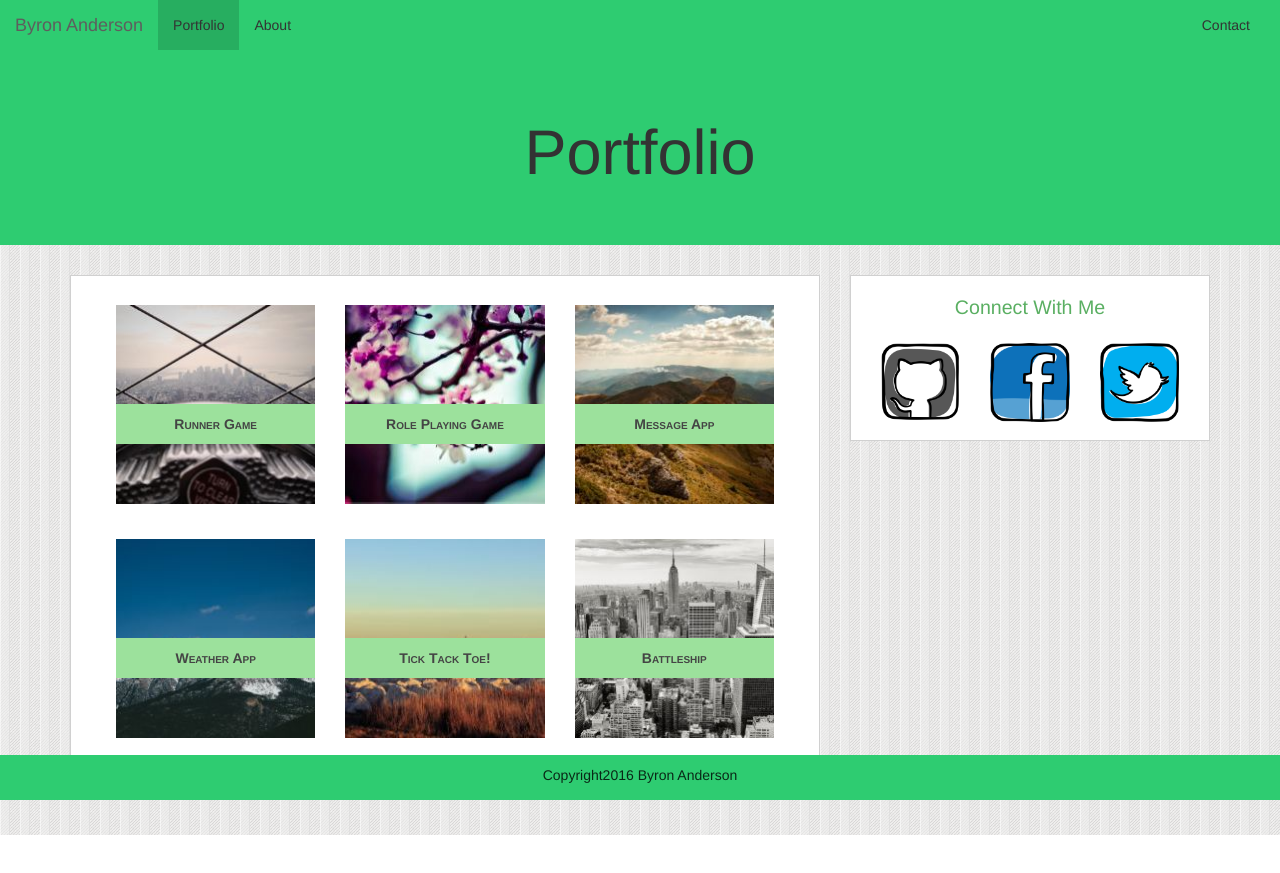
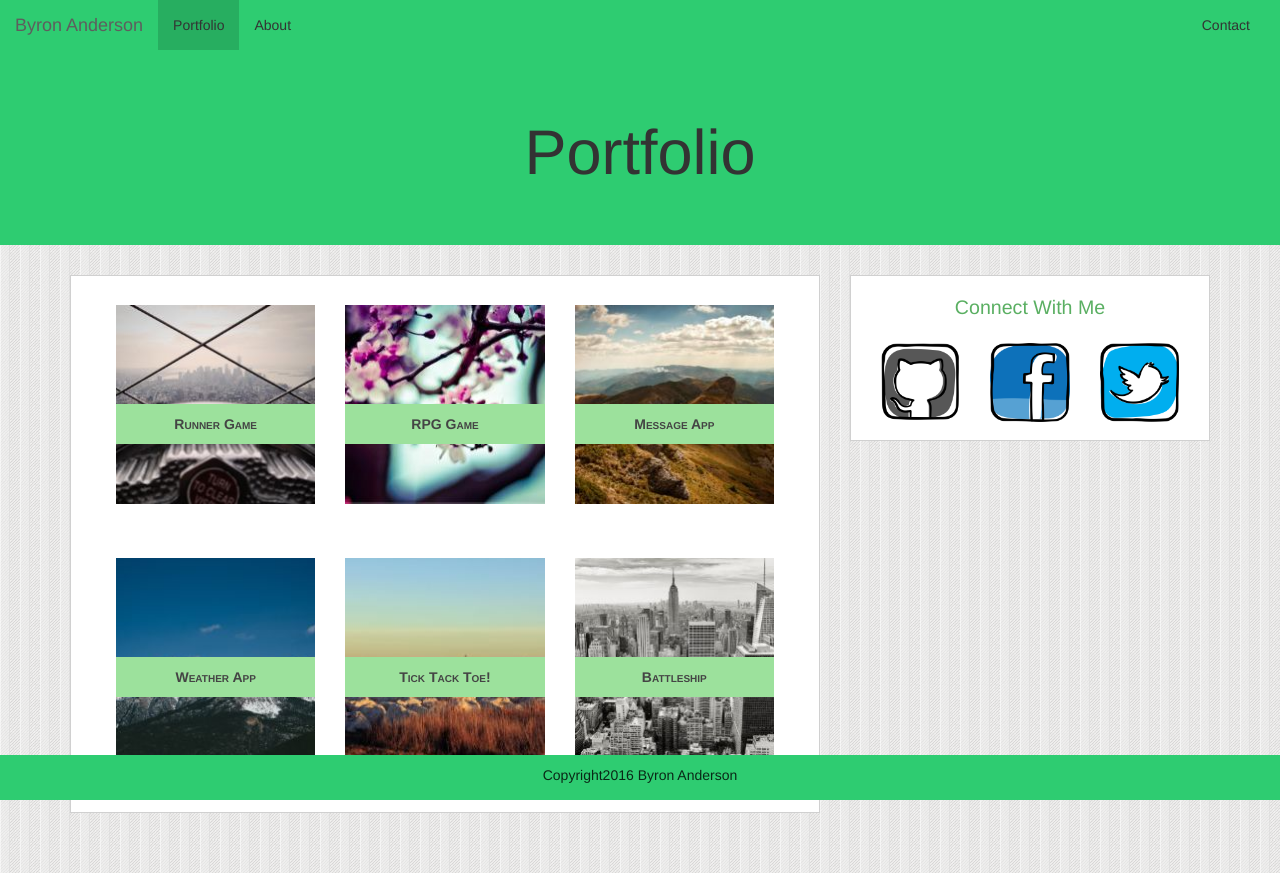
Before and after one commit to Clearkeyboard/Bootstrap-Portfolio, a plain HTML site: page Portfolio.html in a window 1280 px wide. Before the commit the page ends 835 px from the top, so only its background shows below. Drawn offline with Linux system fonts and the light colour scheme.

Commit message:
Final Sizing adjustments

```diff
--- a/Portfolio.html
+++ b/Portfolio.html
@@ -43,27 +43,27 @@
 			<div id="wrapper">
 				<div id="portfolio">
 					<div class="col-xs-12">
-					<div class="col-xs-12 col-ms-5 col-ms-offset-1 col-md-offset-0 col-sm-4 col-md-4" id="portwrap">
+					<div class="col-xs-12 col-ms-6 col-sm-4 col-md-4" id="portwrap">
 						<img class="img-responsive" src="assets/images/200.jpg">
 						<div class="col-xs-12 col-ms-10 col-sm-12" id="bar"><a href="#" id="bartext">Runner Game</a></div>
 					</div>
-					<div class="col-xs-12 col-ms-5 col-ms-offset-1 col-md-offset-0 col-sm-4 col-md-4" id="portwrap">
+					<div class="col-xs-12 col-ms-6 col-sm-4 col-md-4" id="portwrap">
 						<img class="img-responsive" src="assets/images/201.jpg">
-						<div class="col-xs-12 col-ms-10 col-sm-12" id="bar"><a href="#"class="align-middle" id="bartext">Role Playing Game</a></div>
+						<div class="col-xs-12 col-ms-10 col-sm-12" id="bar"><a href="#"class="align-middle" id="bartext">RPG Game</a></div>
 					</div>
-					<div class="col-xs-12 col-ms-5 col-ms-offset-1 col-md-offset-0 col-sm-4 col-md-4" id="portwrap">
+					<div class="col-xs-12 col-ms-6 col-sm-4 col-md-4" id="portwrap">
 						<img class="img-responsive" src="assets/images/202.jpg">
 						<div class="col-xs-12 col-ms-10 col-sm-12" id="bar"><a href="#" id="bartext">Message App</a></div>
 					</div>
-					<div class="col-xs-12 col-ms-5 col-ms-offset-1 col-md-offset-0 col-sm-4 col-md-4"  id="portwrap">
+					<div class="col-xs-12 col-ms-6 col-sm-4 col-md-4"  id="portwrap">
 						<img class="img-responsive" src="assets/images/203.jpg">
 						<div class="col-xs-12 col-ms-10 col-sm-12" id="bar"><a href="#" id="bartext">Weather App</a></div>
 					</div>
-					<div class="col-xs-12 col-ms-5 col-ms-offset-1 col-md-offset-0 col-sm-4 col-md-4" id="portwrap">
+					<div class="col-xs-12 col-ms-6 col-sm-4 col-md-4" id="portwrap">
 						<img class="img-responsive" src="assets/images/204.jpg">
 						<div class="col-xs-12 col-ms-10 col-sm-12" id="bar"><a href="#" id="bartext">Tick Tack Toe!</a></div>
 					</div>
-					<div class="col-xs-12 col-ms-5 col-ms-offset-1 col-md-offset-0 col-sm-4 col-md-4" id="portwrap">
+					<div class="col-xs-12 col-ms-6 col-sm-4 col-md-4" id="portwrap">
 						<img class="img-responsive" src="assets/images/205.jpg">
 						<div class="col-xs-12 col-ms-10 col-sm-12" id="bar"><a href="#" id="bartext">Battleship</a></div>
 					</div>
--- a/assets/style.css
+++ b/assets/style.css
@@ -195,8 +195,9 @@ textarea[type=message]:focus {
 }
 #portwrap{
 	margin-right: auto;
-	margin-bottom: 40px;
     margin-top: 2%;
 	float: left;
-	height: 180px;
 }
+img{
+	width: 100%;
+}
```
